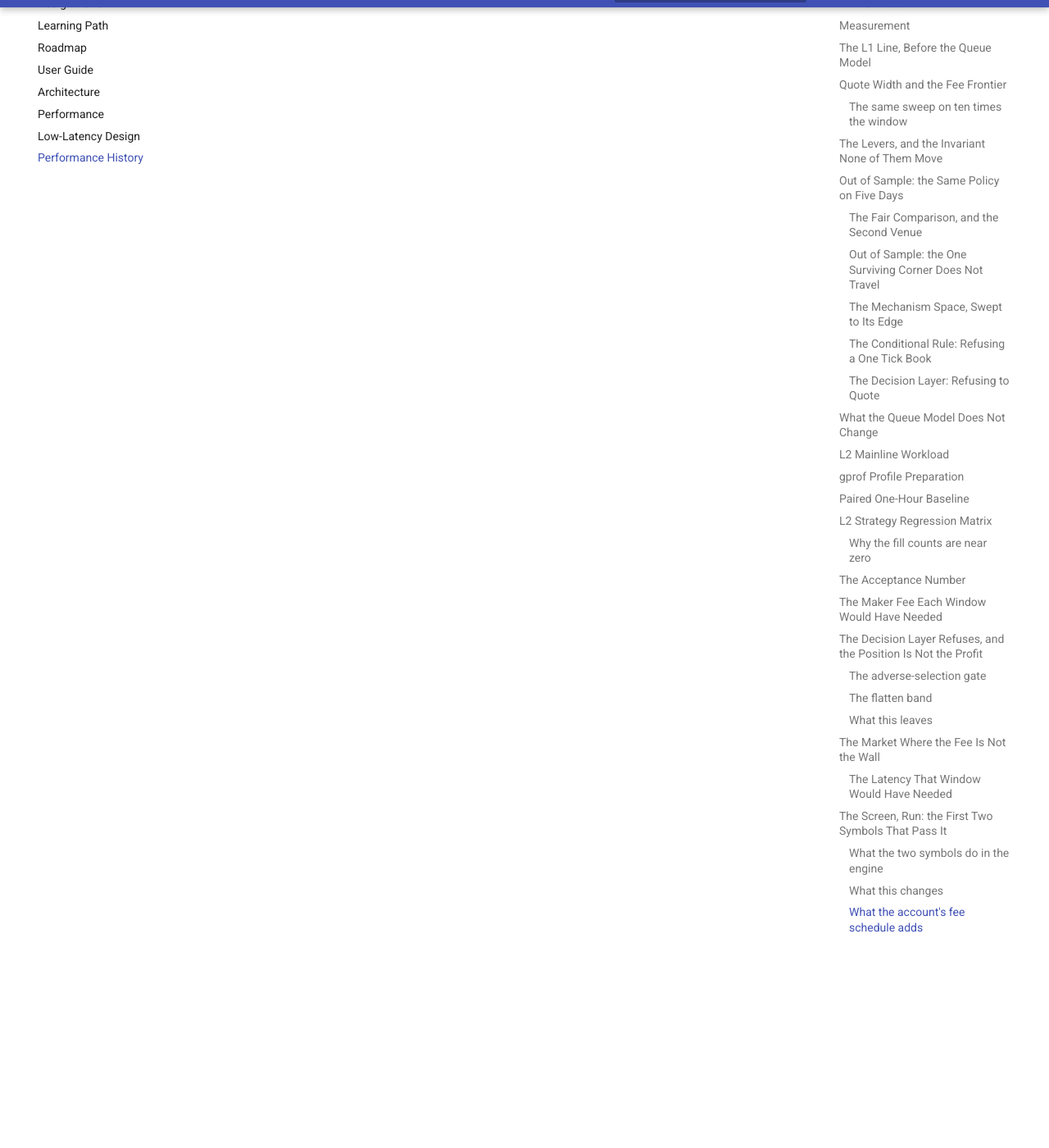
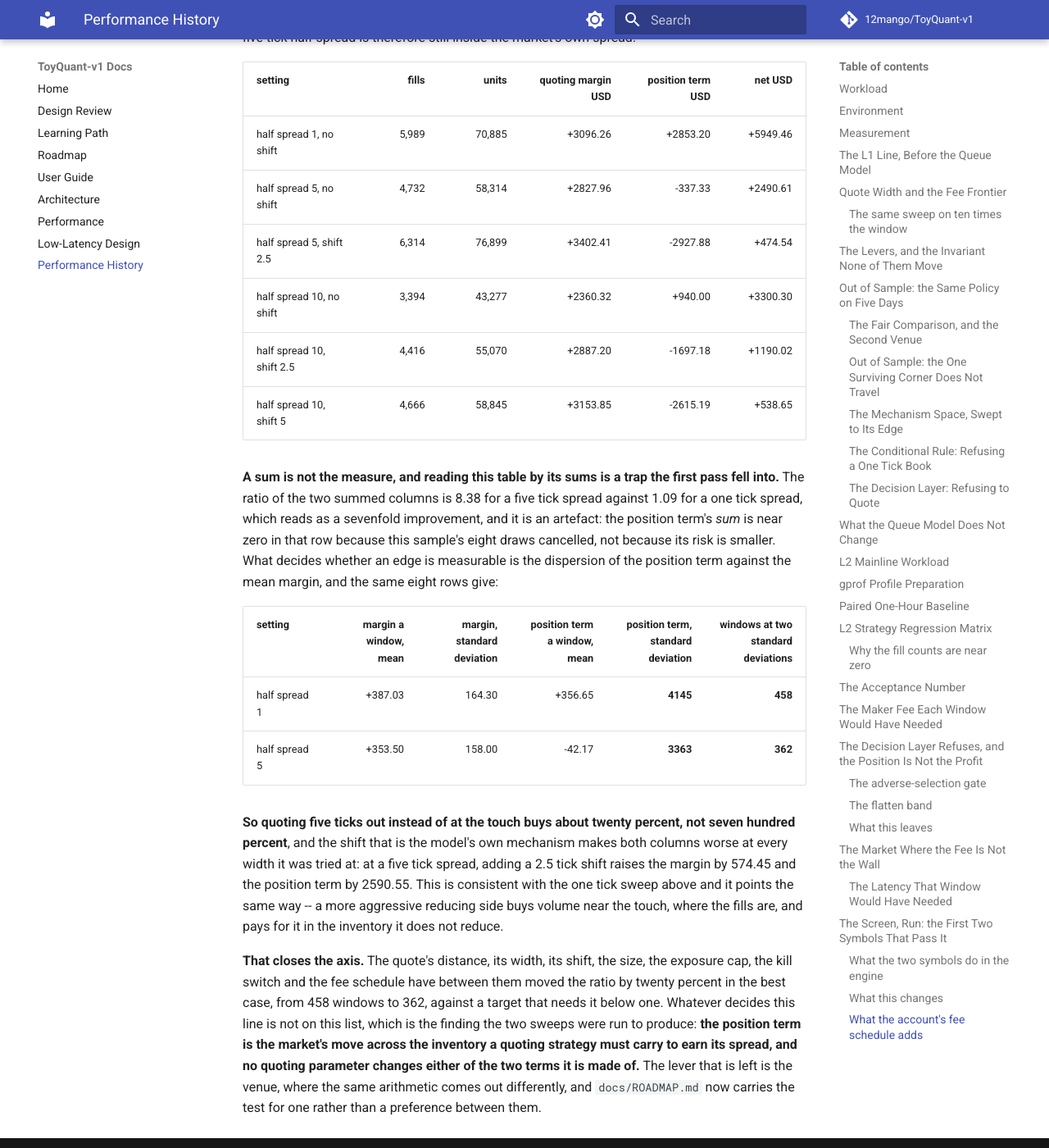
Before and after one commit to 12mango/ToyQuant-v1, an MkDocs documentation site: the page built from docs/PERFORMANCE_HISTORY.md, in a window 1280 px wide and 1400 px high, scrolled down 49631 px. Shown: the whole window at 82% size. Built offline with MkDocs 1.6.1 and Material for MkDocs 9.7.7, drawn with Linux system fonts in a browser that asks for light colours; comment, search, counter and statistics services are not loaded; some of the changed text lies outside the part shown.

Commit message:
evidence: Run the shift at the scale the model asks, and close the quote-placement axis
The run PERFORMANCE_HISTORY recorded as untested: the same eight MU windows at a half spread of five and of ten
ticks, with the shift held at a quarter and at half of it, since MU's median spread at the trades is 29 ticks and a
five tick half spread is therefore still inside the market's own spread.

  half spread 1,  no shift    fills 5,989   margin +3096.26   position +2853.20   net +5949.46
  half spread 5,  no shift    fills 4,732   margin +2827.96   position  -337.33   net +2490.61
  half spread 5,  shift 2.5   fills 6,314   margin +3402.41   position -2927.88   net  +474.54
  half spread 10, no shift    fills 3,394   margin +2360.32   position  +940.00   net +3300.30
  half spread 10, shift 2.5   fills 4,416   margin +2887.20   position -1697.18   net +1190.02
  half spread 10, shift 5     fills 4,666   margin +3153.85   position -2615.19   net  +538.65

Read by its sums the table says the ratio improves sevenfold, from 1.09 to 8.38, and that reading is a trap: the
position term's sum is near zero in the five tick row because this sample's eight draws cancelled, not because its
risk is smaller. By dispersion, which is the measure that decides whether an edge can be measured at all, the same
rows give a position standard deviation of 4145 against a margin mean of 387 at one tick, and of 3363 against 353
at five, so two standard deviations need **458 windows at the touch against 362 five ticks out** -- twenty percent,
not seven hundred.

The shift, which is the model's own mechanism, makes both columns worse at every width it was tried at: at a five
tick spread, adding 2.5 ticks of shift raises the margin by 574.45 and the position term by 2590.55.

**This closes the quote-placement axis.** Distance, width, shift, size, the exposure cap, the kill switch and the
fee schedule have between them moved the ratio by twenty percent in the best case, against a target that needs it
below one. The position term is the market's move across the inventory a quoting strategy must carry to earn its
spread, and no quoting parameter changes either of its two factors. The lever that is left is the venue, which the
roadmap now carries as a test rather than as a preference.

Gate: tiers 0 through 3 green.

```diff
--- a/docs/PERFORMANCE_HISTORY.md
+++ b/docs/PERFORMANCE_HISTORY.md
@@ -2576,3 +2576,42 @@ with the shift held at or below half of it. That is free and it is the next run
 sit, by six times the spacing, changes the margin by a third and the position term by five times the sample's whole
 margin, which is the strongest evidence yet that the term dominating every window in this document is the market's
 move across whatever inventory the strategy is carrying, and not something a quote can be placed away from.
+
+**It has since been run the way the model asks, and it closes the quote-placement axis rather than opening it.** The
+same eight windows at a half spread of five and of ten ticks, each with the shift held at a quarter and at half of
+it, since MU's median spread at the trades is 29 ticks and a five tick half spread is therefore still inside the
+market's own spread:
+
+| setting | fills | units | quoting margin USD | position term USD | net USD |
+|---|---:|---:|---:|---:|---:|
+| half spread 1, no shift | 5,989 | 70,885 | +3096.26 | +2853.20 | +5949.46 |
+| half spread 5, no shift | 4,732 | 58,314 | +2827.96 | -337.33 | +2490.61 |
+| half spread 5, shift 2.5 | 6,314 | 76,899 | +3402.41 | -2927.88 | +474.54 |
+| half spread 10, no shift | 3,394 | 43,277 | +2360.32 | +940.00 | +3300.30 |
+| half spread 10, shift 2.5 | 4,416 | 55,070 | +2887.20 | -1697.18 | +1190.02 |
+| half spread 10, shift 5 | 4,666 | 58,845 | +3153.85 | -2615.19 | +538.65 |
+
+**A sum is not the measure, and reading this table by its sums is a trap the first pass fell into.** The ratio of
+the two summed columns is 8.38 for a five tick spread against 1.09 for a one tick spread, which reads as a sevenfold
+improvement, and it is an artefact: the position term's *sum* is near zero in that row because this sample's eight
+draws cancelled, not because its risk is smaller. What decides whether an edge is measurable is the dispersion of
+the position term against the mean margin, and the same eight rows give:
+
+| setting | margin a window, mean | margin, standard deviation | position term a window, mean | position term, standard deviation | windows at two standard deviations |
+|---|---:|---:|---:|---:|---:|
+| half spread 1 | +387.03 | 164.30 | +356.65 | **4145** | **458** |
+| half spread 5 | +353.50 | 158.00 | -42.17 | **3363** | **362** |
+
+**So quoting five ticks out instead of at the touch buys about twenty percent, not seven hundred percent**, and the
+shift that is the model's own mechanism makes both columns worse at every width it was tried at: at a five tick
+spread, adding a 2.5 tick shift raises the margin by 574.45 and the position term by 2590.55. This is consistent
+with the one tick sweep above and it points the same way -- a more aggressive reducing side buys volume near the
+touch, where the fills are, and pays for it in the inventory it does not reduce.
+
+**That closes the axis.** The quote's distance, its width, its shift, the size, the exposure cap, the kill switch
+and the fee schedule have between them moved the ratio by twenty percent in the best case, from 458 windows to 362,
+against a target that needs it below one. Whatever decides this line is not on this list, which is the finding the
+two sweeps were run to produce: **the position term is the market's move across the inventory a quoting strategy
+must carry to earn its spread, and no quoting parameter changes either of the two terms it is made of.** The lever
+that is left is the venue, where the same arithmetic comes out differently, and `docs/ROADMAP.md` now carries the
+test for one rather than a preference between them.
```
